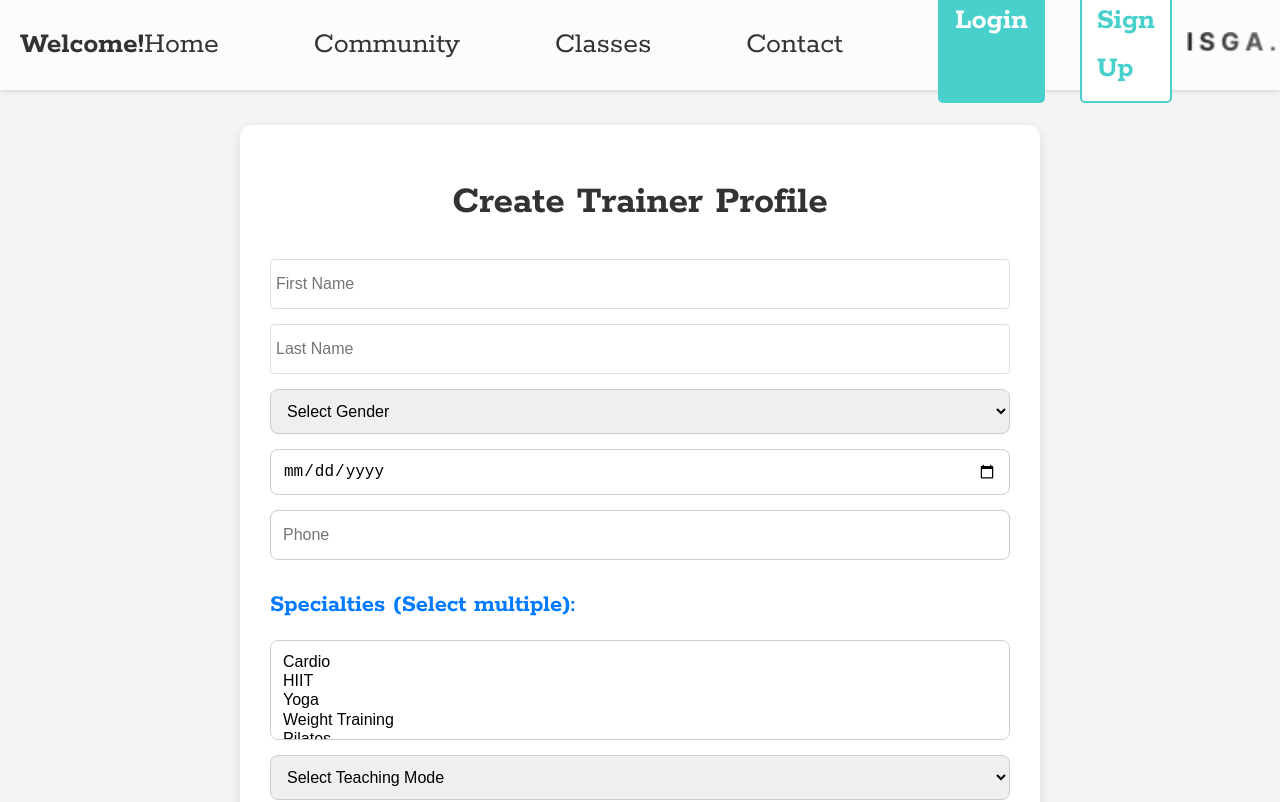
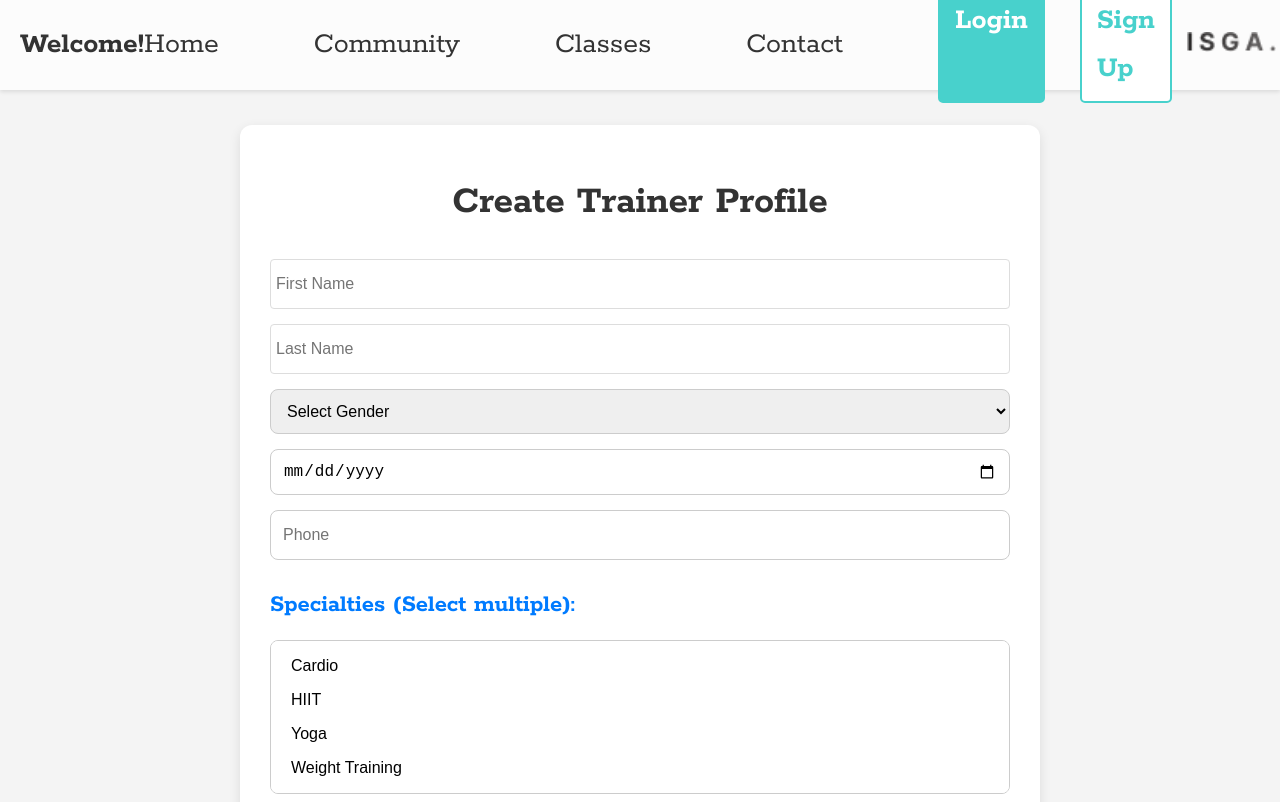
Before and after one commit to quokkaprruk/fitness-app, a React (Vite) app in the folder client/: page /admin/create-trainer in a window 1280 px wide. Shown: the top 802 px of the page. Built offline with nearby package versions, Linux system fonts and the light colour scheme.

Commit message:
create trainer styling

```diff
--- a/client/src/pages/styles/CreateProfile.css
+++ b/client/src/pages/styles/CreateProfile.css
@@ -71,3 +71,34 @@ body{
 .trainer-form button:hover {
   background-color: #32cd32;
 }
+
+/* Style for the multi-select dropdown */
+.trainer-form select[multiple] {
+  height: auto;
+  padding: 8px;
+  border: 1px solid #ccc;
+  border-radius: 8px;
+  background-color: white;
+}
+
+.trainer-form select[multiple] option {
+  padding: 8px 12px;
+  cursor: pointer;
+  transition: background-color 0.2s;
+}
+
+.trainer-form select[multiple] option:hover {
+  background-color: #f0f0f0;
+}
+
+.trainer-form select[multiple] option:checked {
+  background-color: #40e0d0;
+  color: white;
+}
+
+/* Make it more obvious it's multi-select */
+.trainer-form select[multiple]::after {
+  content: " (Multiple selection)";
+  font-size: 0.9em;
+  color: #666;
+}
```
